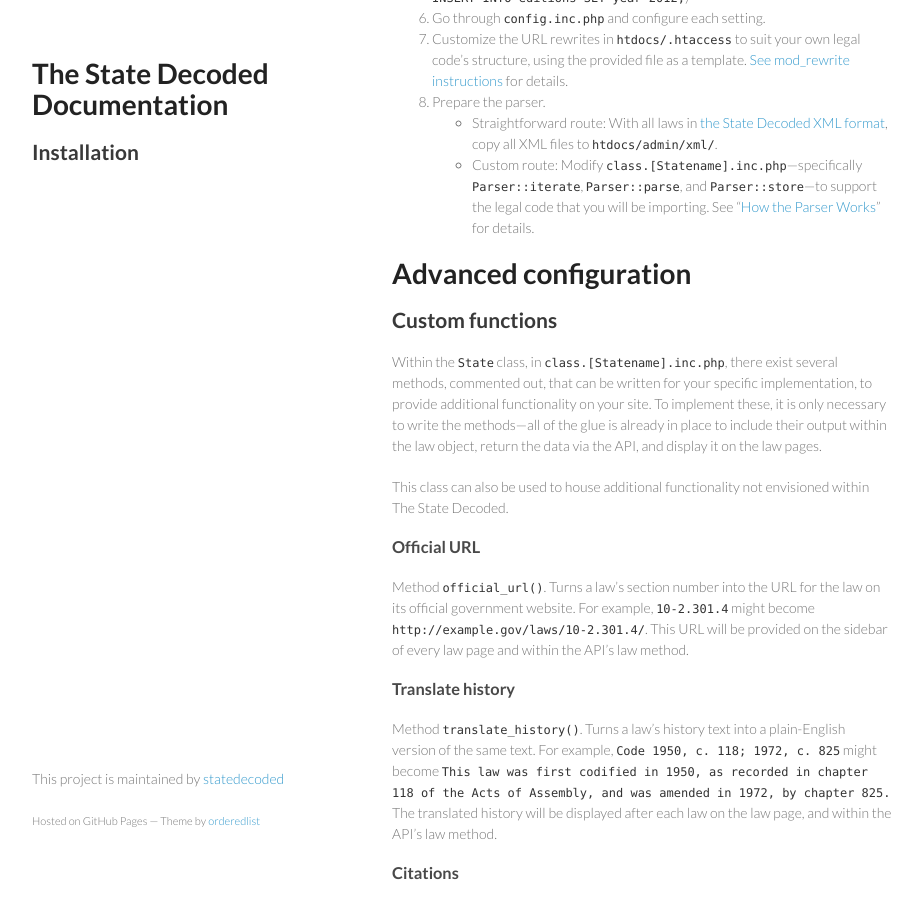
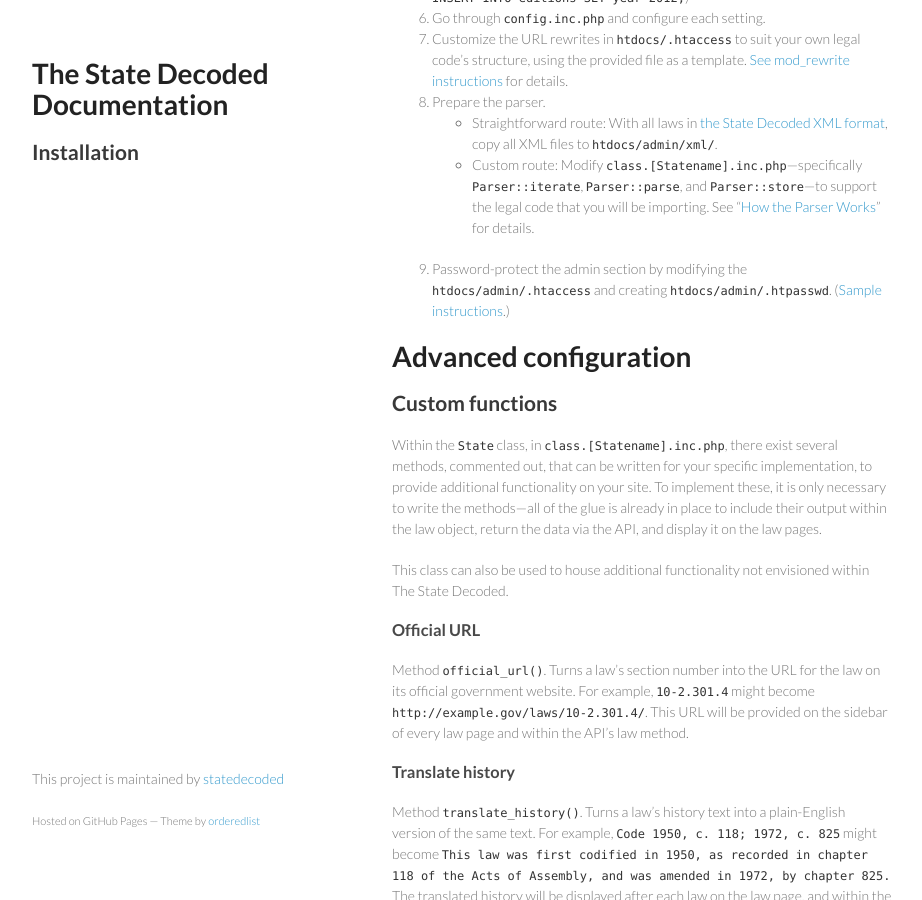
Before and after one commit to statedecoded/documentation, a Jekyll site: the page built from installation.md, in a window 1280 px wide and 900 px high, scrolled down 946 px. Shown: the whole window, without its empty margins (178-1100 px from the left). Built offline with Jekyll 4.4.1, drawn with Linux system fonts in a browser that asks for light colours.

Commit message:
I thirst

```diff
--- a/installation.md
+++ b/installation.md
@@ -36,6 +36,8 @@
 1. Prepare the parser.
 	* Straightforward route: With all laws in [the State Decoded XML format](xml-format.html), copy all XML files to `htdocs/admin/xml/`.
 	* Custom route: Modify `class.[Statename].inc.php`—specifically `Parser::iterate`, `Parser::parse`, and `Parser::store`—to support the legal code that you will be importing. See "[How the Parser Works](parser.html)" for details.
+1. Password-protect the admin section by modifying the `htdocs/admin/.htaccess` and creating `htdocs/admin/.htpasswd`. ([Sample instructions](http://www.seas.upenn.edu/cets/answers/auth-htpasswd.html).)
+
 
 # Advanced configuration
 
```
